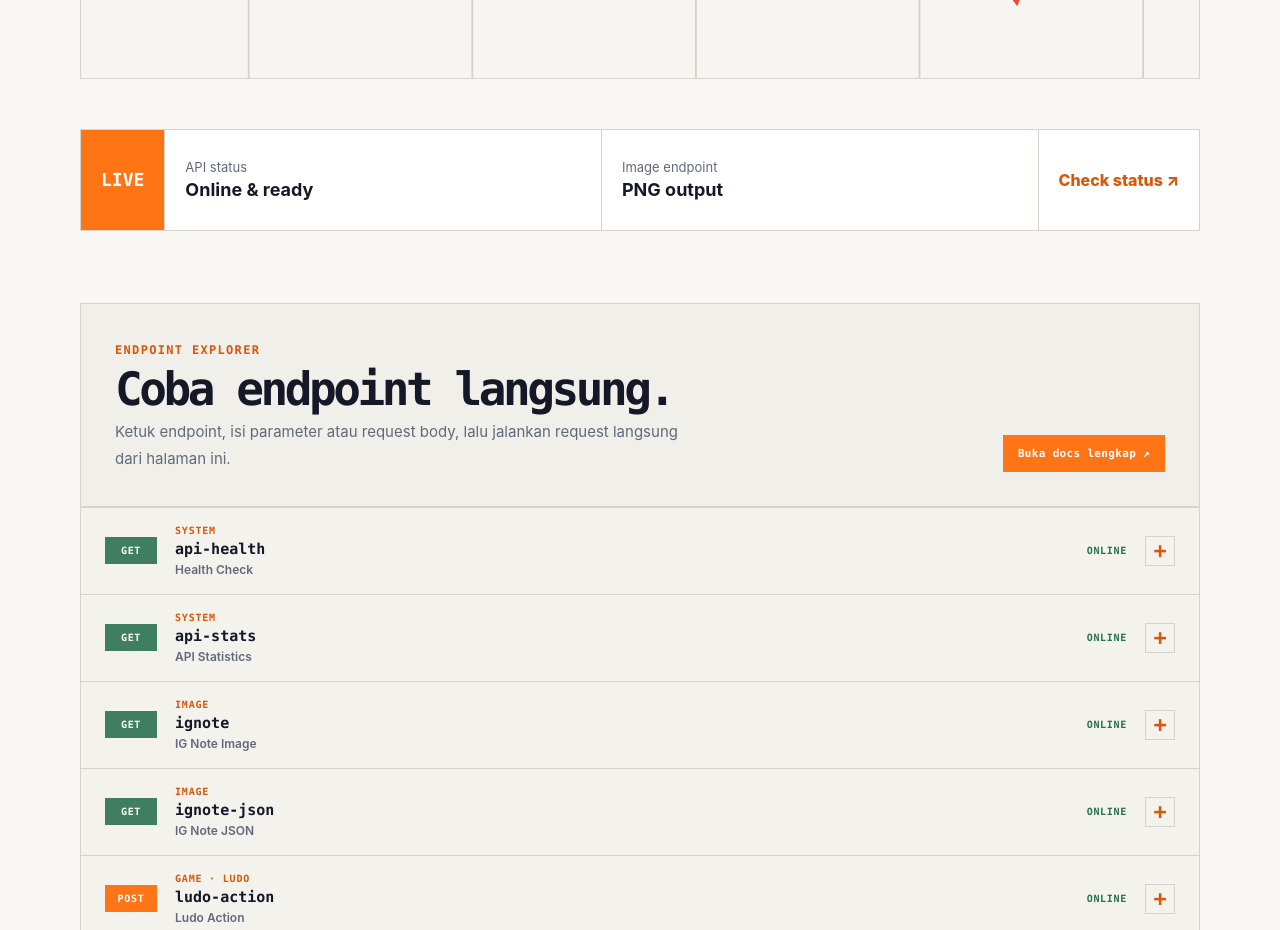
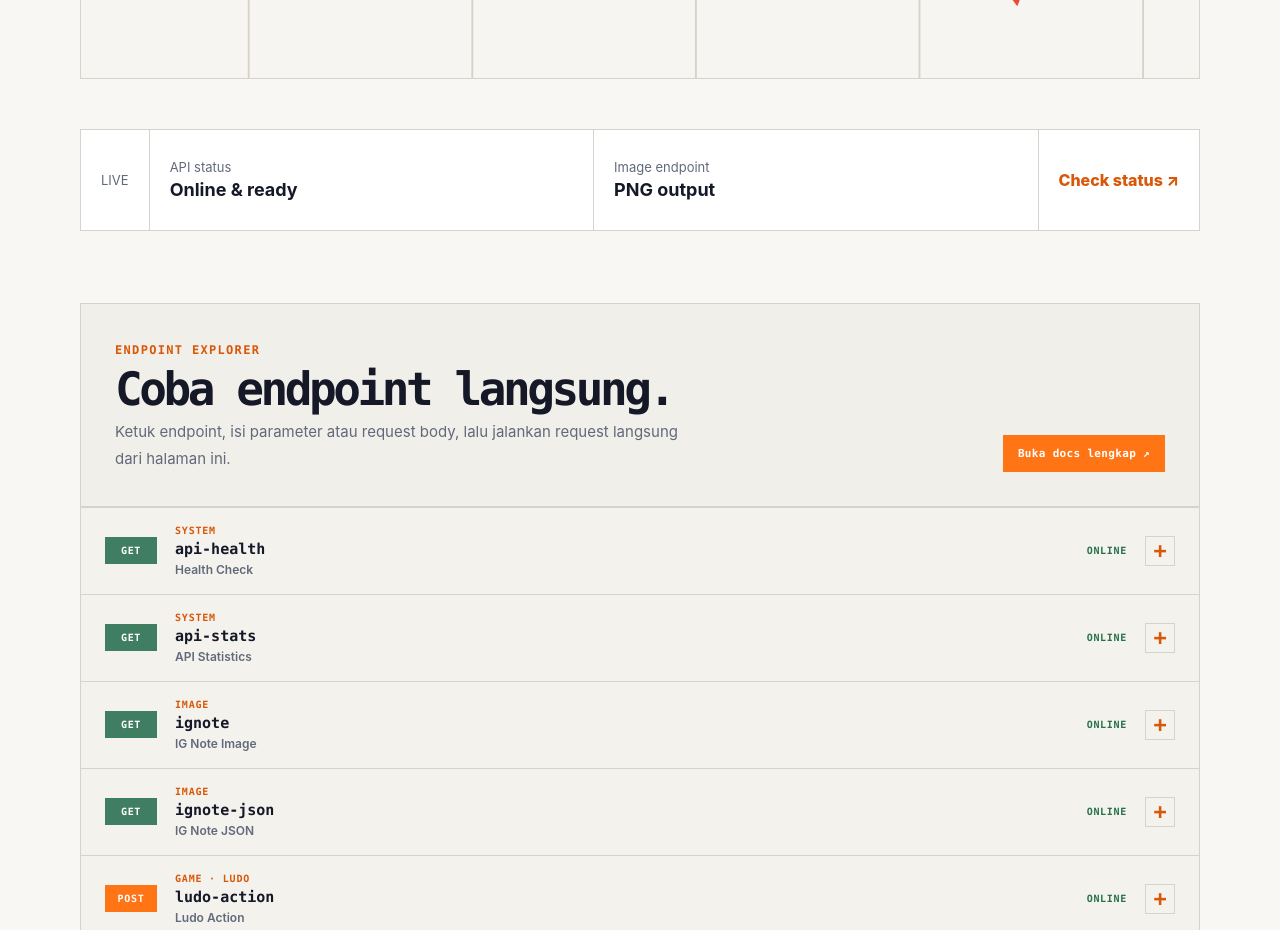
Before and after one commit to x-znn/arunika-api, a Next.js app: page / in a window 1280 px wide. Shown: the part 1120-2050 px from the top of the page. Built offline with nearby package versions, Linux system fonts and the light colour scheme.

Commit message:
Update page.jsx

```diff
--- a/app/page.jsx
+++ b/app/page.jsx
@@ -41,13 +41,13 @@ export default function HomePage() {
         <div className="intro-art">
           <img
             src="/arunika-hero.svg"
-            alt="Ilustrasi abstrak Arunika API"
+            alt="Arunika API"
           />
         </div>
       </section>
 
       <section className="request-strip">
-        <strong>LIVE</strong>
+        <span>LIVE</span>
 
         <div>
           <span>API status</span>
```
